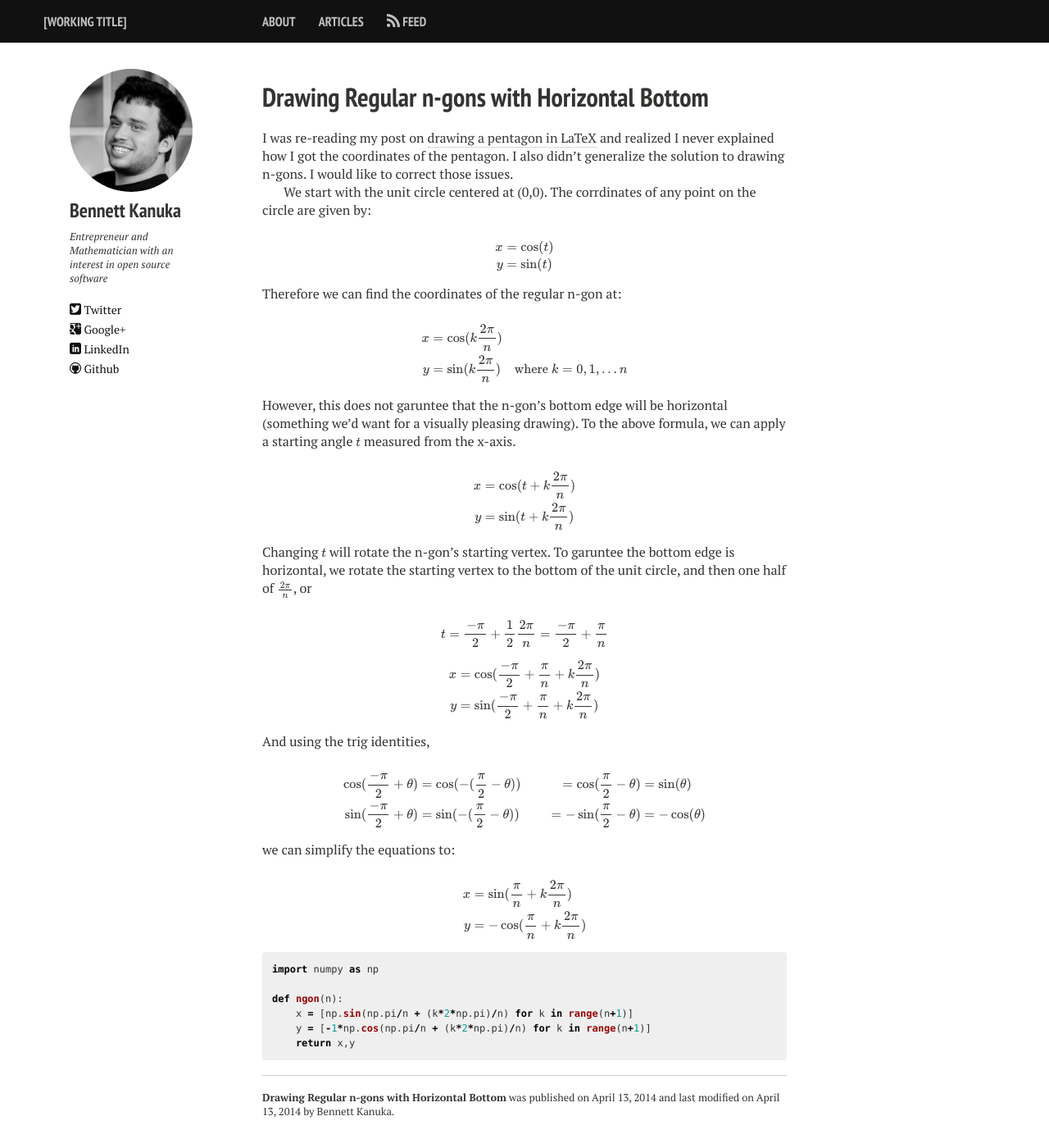
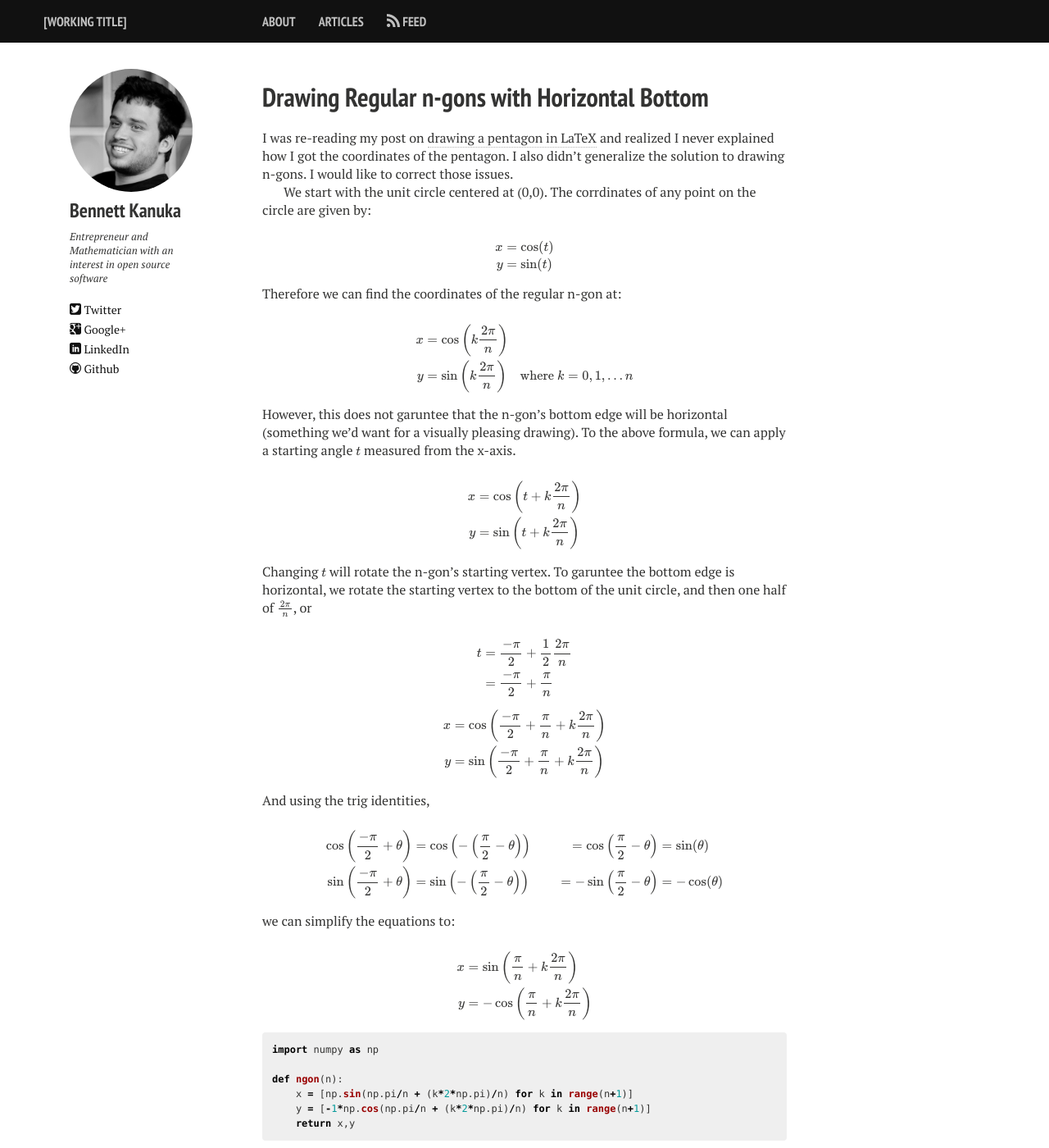
Before and after one commit to bkanuka/blog, a Jekyll site: the page built from _posts/2014-04-13-drawing-regular-n-gons.md, in a window 1280 px wide and 1400 px high. Shown: the whole window at 82% size. Built offline with Jekyll 4.4.1, drawn with Linux system fonts in a browser that asks for light colours; nearby versions of some CDN libraries; formulas are drawn with MathJax 3.

Commit message:
bigger parens

```diff
--- a/_posts/2014-04-13-drawing-regular-n-gons.md
+++ b/_posts/2014-04-13-drawing-regular-n-gons.md
@@ -25,8 +25,8 @@ Therefore we can find the coordinates of the regular n-gon at:
 
 $$
 \begin{align*}
-x &= \cos (k \frac{2 \pi}{n}) \\
-y &= \sin (k \frac{2 \pi}{n}) \quad \text{where } k = 0, 1, \ldots n
+x &= \cos \left(k \frac{2 \pi}{n}\right) \\
+y &= \sin \left(k \frac{2 \pi}{n}\right) \quad \text{where } k = 0, 1, \ldots n
 \end{align*}
 $$
 
@@ -35,20 +35,25 @@ To the above formula, we can apply a starting angle $$t$$ measured from the x-ax
 
 $$
 \begin{align*}
-x &= \cos (t + k \frac{2 \pi}{n}) \\
-y &= \sin (t + k \frac{2 \pi}{n})
+x &= \cos \left(t + k \frac{2 \pi}{n}\right) \\
+y &= \sin \left(t + k \frac{2 \pi}{n}\right)
 \end{align*}
 $$
 
 Changing $$t$$ will rotate the n-gon's starting vertex.
 To garuntee the bottom edge is horizontal, we rotate the starting vertex to the bottom of the unit circle, and then one half of $$ \frac{2 \pi}{n} $$, or
 
-$$ t = \frac{-\pi}{2} + \frac{1}{2}\frac{2 \pi}{n} = \frac{-\pi}{2} + \frac{\pi}{n} $$
+$$
+\begin{align*}
+t &= \frac{-\pi}{2} + \frac{1}{2}\frac{2 \pi}{n} \\
+  &= \frac{-\pi}{2} + \frac{\pi}{n}
+\end{align*}
+$$
 
 $$
 \begin{align*}
-x &= \cos (\frac{-\pi}{2} + \frac{\pi}{n} + k \frac{2 \pi}{n}) \\
-y &= \sin (\frac{-\pi}{2} + \frac{\pi}{n} + k \frac{2 \pi}{n})
+x &= \cos \left(\frac{-\pi}{2} + \frac{\pi}{n} + k \frac{2 \pi}{n}\right) \\
+y &= \sin \left(\frac{-\pi}{2} + \frac{\pi}{n} + k \frac{2 \pi}{n}\right)
 \end{align*}
 $$
 
@@ -56,8 +61,14 @@ And using the trig identities,
 
 $$
 \begin{align*}
-\cos (\frac{-\pi}{2} + \theta) &= \cos (-(\frac{\pi}{2} - \theta)) &= \cos (\frac{\pi}{2} - \theta) &= \sin (\theta) \\
-\sin (\frac{-\pi}{2} + \theta) &= \sin (-(\frac{\pi}{2} - \theta)) &= - \sin (\frac{\pi}{2} - \theta) &= - \cos (\theta)
+\cos \left(\frac{-\pi}{2} + \theta\right)
+    &= \cos \left(-\left(\frac{\pi}{2} - \theta\right)\right)
+    &= \cos \left(\frac{\pi}{2} - \theta\right)
+    &= \sin (\theta) \\
+\sin \left(\frac{-\pi}{2} + \theta\right)
+    &= \sin \left(-\left(\frac{\pi}{2} - \theta\right)\right)
+    &= -\sin \left(\frac{\pi}{2} - \theta\right)
+    &= -\cos (\theta)
 \end{align*}
 $$
 
@@ -65,8 +76,8 @@ we can simplify the equations to:
 
 $$
 \begin{align*}
-x &= \sin (\frac{\pi}{n} + k \frac{2 \pi}{n}) \\
-y &= - \cos (\frac{\pi}{n} + k \frac{2 \pi}{n})
+x &= \sin \left(\frac{\pi}{n} + k \frac{2 \pi}{n}\right) \\
+y &= - \cos \left(\frac{\pi}{n} + k \frac{2 \pi}{n}\right)
 \end{align*}
 $$
 
```
